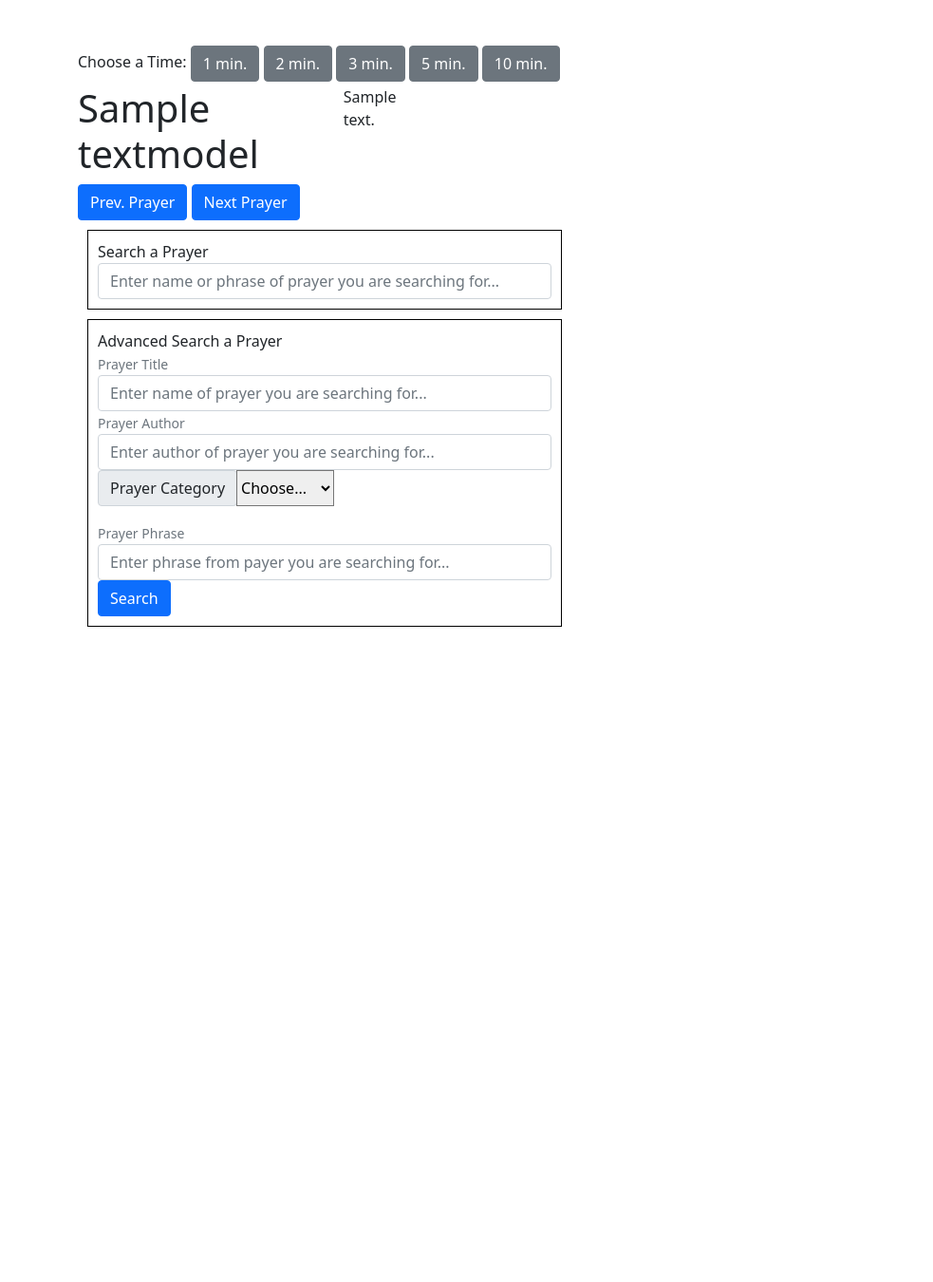
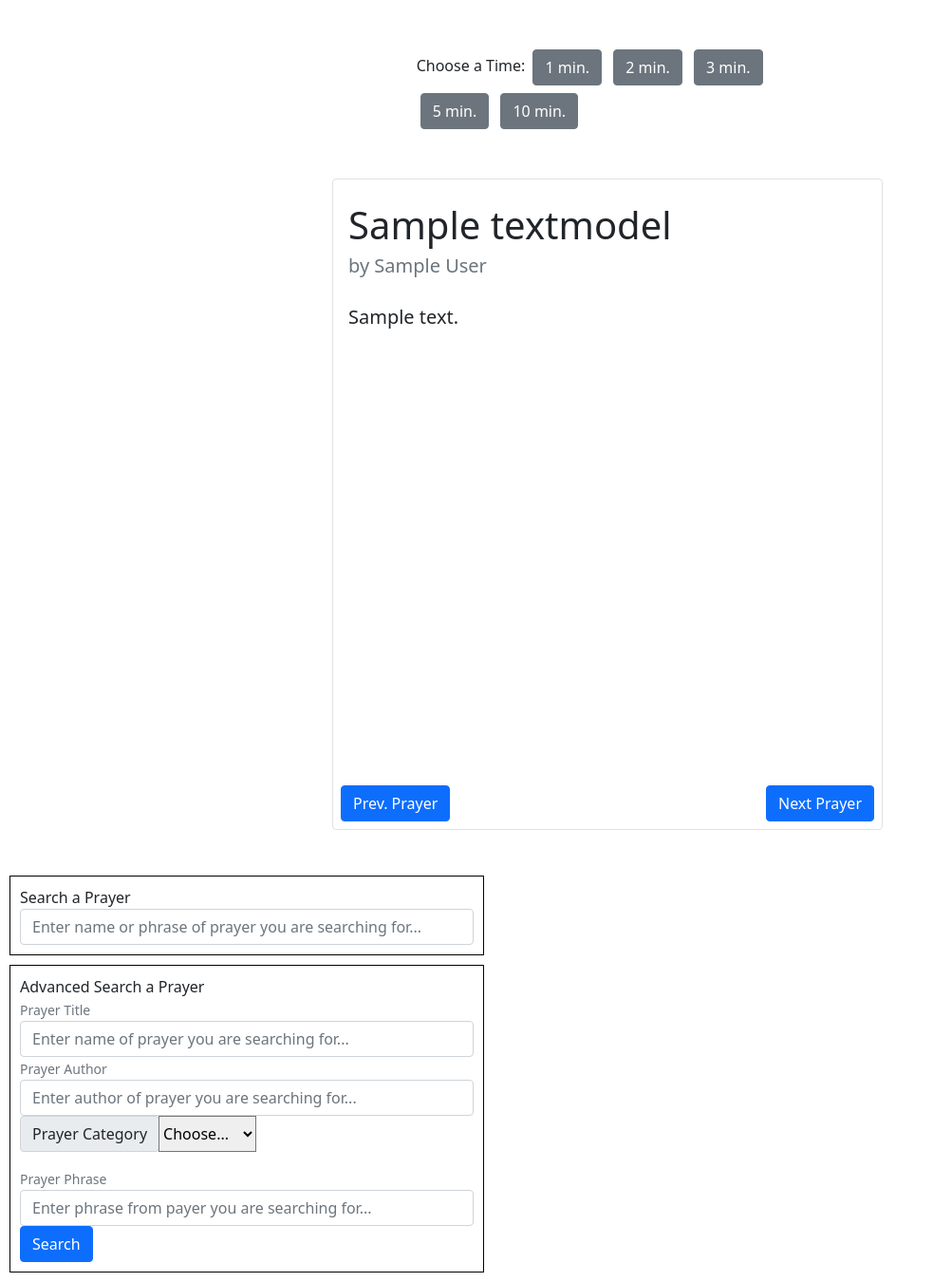
Before and after one commit to stephen-taylor-dev/capstone, a Django app: page / in a window 1280 px wide. Shown: the part 56-1406 px from the top of the page at 95% size, without its empty margins (0-983 px from the left). Before the commit the page ends 716 px from the top, so only its background shows below. Run offline with Django 3.2, Linux system fonts and the light colour scheme; tables that the repository leaves empty hold one stand-in row (values such as "Sample post").

Commit message:
changes to the layout

```diff
--- a/capstone/benedict_option/static/benedict_option/styles.css
+++ b/capstone/benedict_option/static/benedict_option/styles.css
@@ -13,6 +13,11 @@
     width: 500px;
 }
 
+#text {
+    height: 500px;
+    overflow-y: scroll;
+}
+
 /* h1{
 
     font-family: 'Herculanum';
--- a/capstone/benedict_option/templates/benedict_option/index.html
+++ b/capstone/benedict_option/templates/benedict_option/index.html
@@ -1,25 +1,45 @@
 {% extends "benedict_option/layout.html" %}
 
 {% block body %}
-<div class="container my-5">
-    <div class="center" id="center">
-        <label for="searchPrayer">Choose a Time:</label>
-        <button type="button" class="btn btn-secondary">1 min.</button>
-        <button type="button" class="btn btn-secondary">2 min.</button>
-        <button type="button" class="btn btn-secondary">3 min.</button>
-        <button type="button" class="btn btn-secondary">5 min.</button>
-        <button type="button" class="btn btn-secondary">10 min.</button>
+
+<div class="container-fluid my-5">
+    <div class="row justify-content-center">
+        <div class="col-sm-2 col-md-4 col-4">
+            <label for="searchPrayer">Choose a Time:</label>
+            <button type="button" class="btn btn-secondary m-1">1 min.</button>
+            <button type="button" class="btn btn-secondary m-1">2 min.</button>
+            <button type="button" class="btn btn-secondary m-1">3 min.</button>
+            <button type="button" class="btn btn-secondary m-1">5 min.</button>
+            <button type="button" class="btn btn-secondary m-1">10 min.</button>
+        </div>
     </div>
+</div>
 
-    <div class="containter my-1">
-        <div class="row" id="center">
-            <div class="col-4 d-flex justify-content-center">
-            <h1> {{ text.title}} </h1>
-            <p> {{ text.text }} </p>
+    <div class="containter m-5" >
+        <div class="row my-5 align-items-center justify-content-center">
+            <div class="col-6">
+                <div class="card border rounded">
+                    <div class="card-body text-left py-4" ">
+                        <h1 class="card-title"> {{ text.title}} </h1>
+                        <p class="lead card-subtitle text-muted"> by {{text.author }} </p>
+                        <div id="text">
+                            <p class="lead my-4"> {{ text.text }} </p>
+                        </div>
+                    </div>
+
+                    <div class="row p-2">
+                        <div class="col ">
+
+                            <button type="button" class="btn btn-primary ">Prev. Prayer</button>
+                            <button type="button" class="btn btn-primary float-end">Next Prayer</button>
+                        </div>
+                    </div>
+
+                </div>
+
             </div>
         </div>
-        <button type="button" class="btn btn-primary">Prev. Prayer</button>
-        <button type="button" class="btn btn-primary">Next Prayer</button>
+
     </div>
 
     <div class="box">
@@ -32,6 +52,7 @@
         </div>
     </form>
     </div>
+
 
     <div class="box">
         <label for="searchPrayer">Advanced Search a Prayer</label>
```
